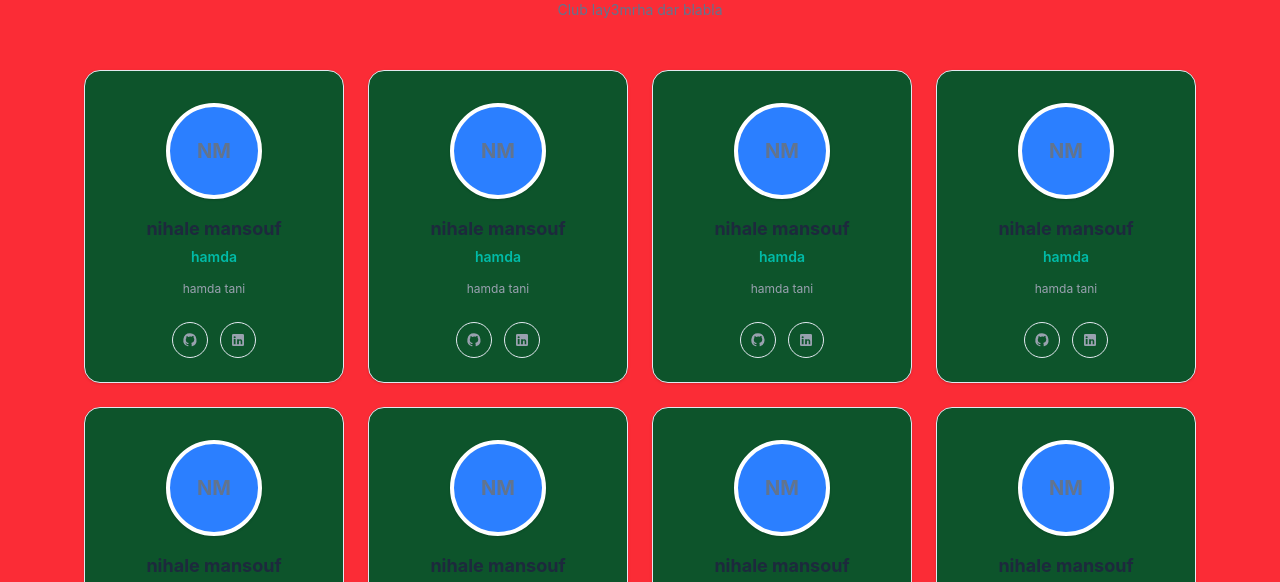
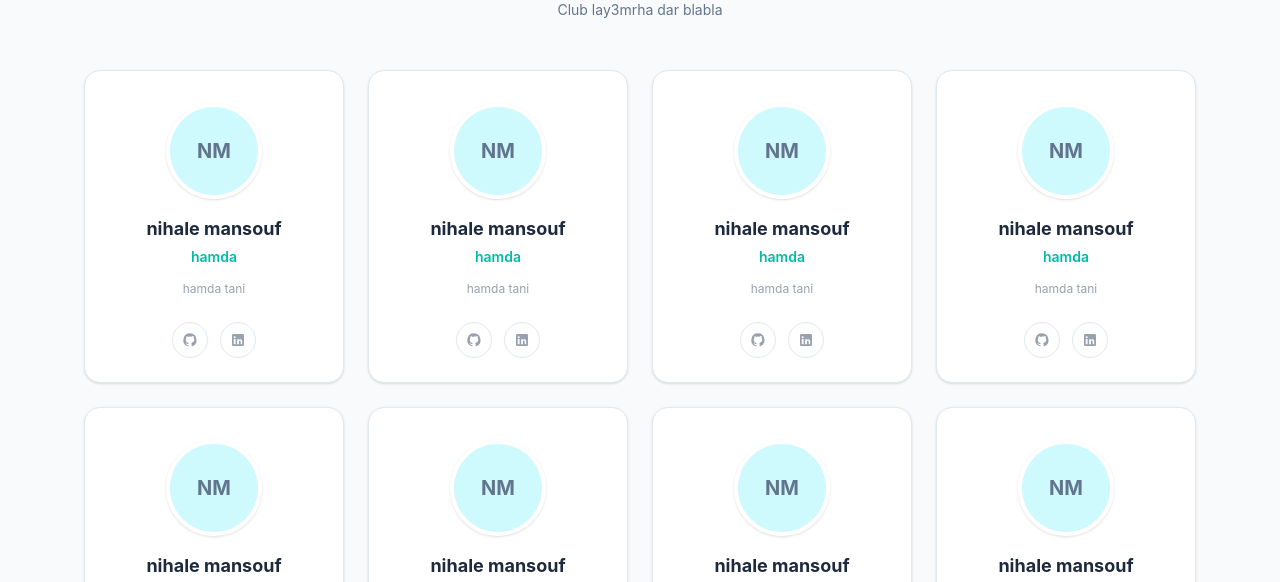
Before and after one commit to Skyzex54/Project_react_club, a React (Vite) app in the folder site_club/: page /members in a window 1280 px wide. Shown: the part 197-779 px from the top of the page. Built offline with nearby package versions, Linux system fonts and the light colour scheme.

Commit message:
alwan again

```diff
--- a/site_club/src/Components/MemberCard.jsx
+++ b/site_club/src/Components/MemberCard.jsx
@@ -11,7 +11,7 @@ function MemberCard({name,role,description,image}){
 
       return (
         // chkel dyal card
-        <div className="w-[260px] bg-green-900 border border-slate-200 rounded-2xl px-6 pt-8 pb-6 text-center shadow-sm hover:-translate-y-1 hover:shadow-md transition duration-300">
+        <div className="w-[260px] bg-white border border-slate-200 rounded-2xl px-6 pt-8 pb-6 text-center shadow-sm hover:-translate-y-1 hover:shadow-md transition duration-300">
 
           {/* chkel dyal tswira */}
           <div className="mx-auto mb-4 h-24 w-24 rounded-full bg-slate-100 overflow-hidden border-4 border-white shadow">
@@ -20,7 +20,7 @@ function MemberCard({name,role,description,image}){
               <img src={image} alt={name} className="h-full w-full object-cover" />
             ) : (
               // la makantch ayakhd 2 horof lwlin function li lfo9
-              <div className="h-full w-full flex items-center justify-center bg-blue-500">
+              <div className="h-full w-full flex items-center justify-center bg-cyan-100">
                 <span className="text-xl font-bold text-slate-500">{getInitials(name)}</span>
               </div>
             )}
--- a/site_club/src/pages/Members.jsx
+++ b/site_club/src/pages/Members.jsx
@@ -18,7 +18,7 @@ function Members() {
 
   return (
     <>
-      <div className="min-h-screen bg-red-500 py-16 px-4"> {/*div dyal page kamla*/}
+      <div className="min-h-screen bg-gray-50 py-16 px-4"> {/*div dyal page kamla*/}
 
  {/* Titre o description*/}
  <div className="text-center mb-12">
```
